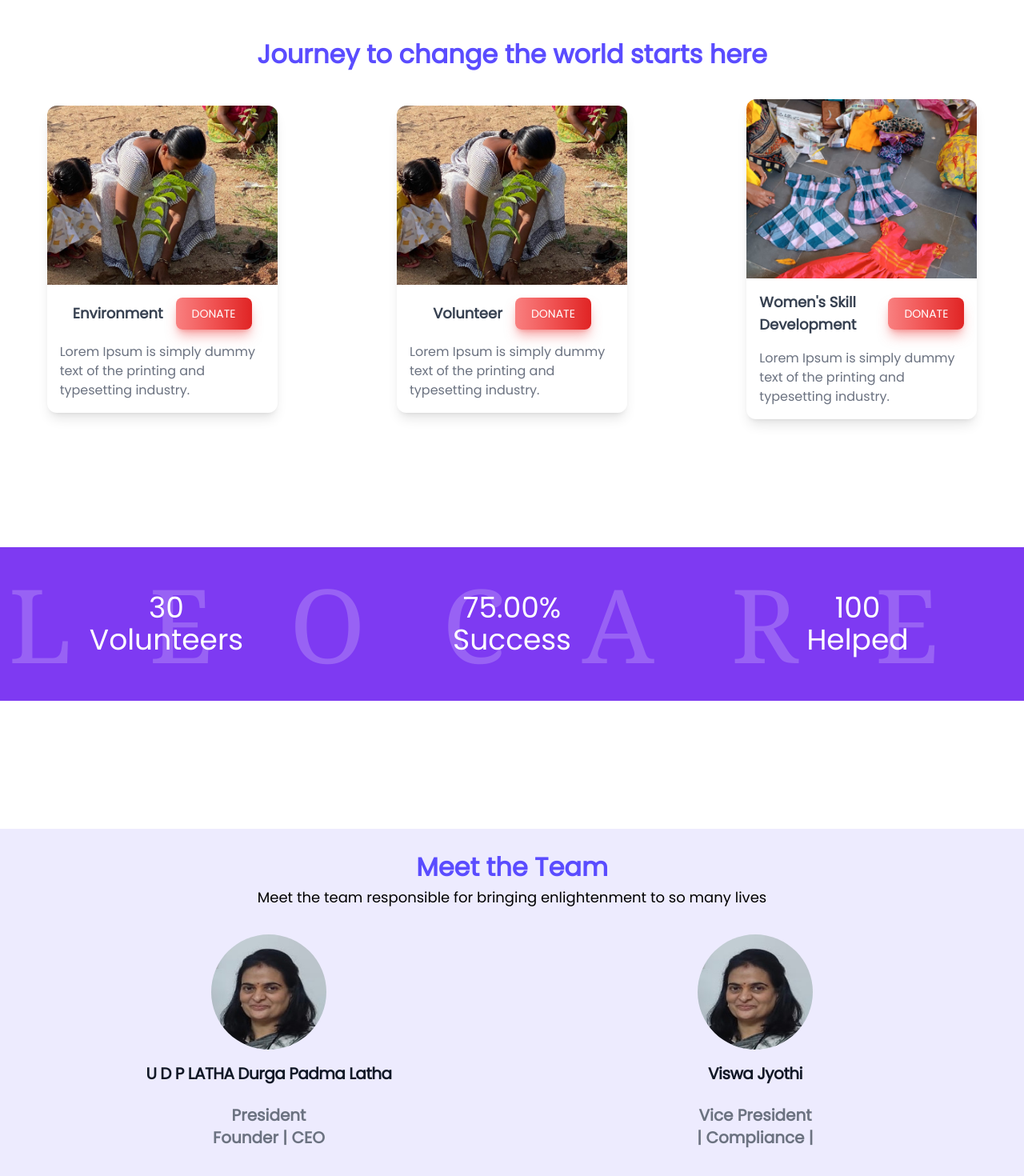
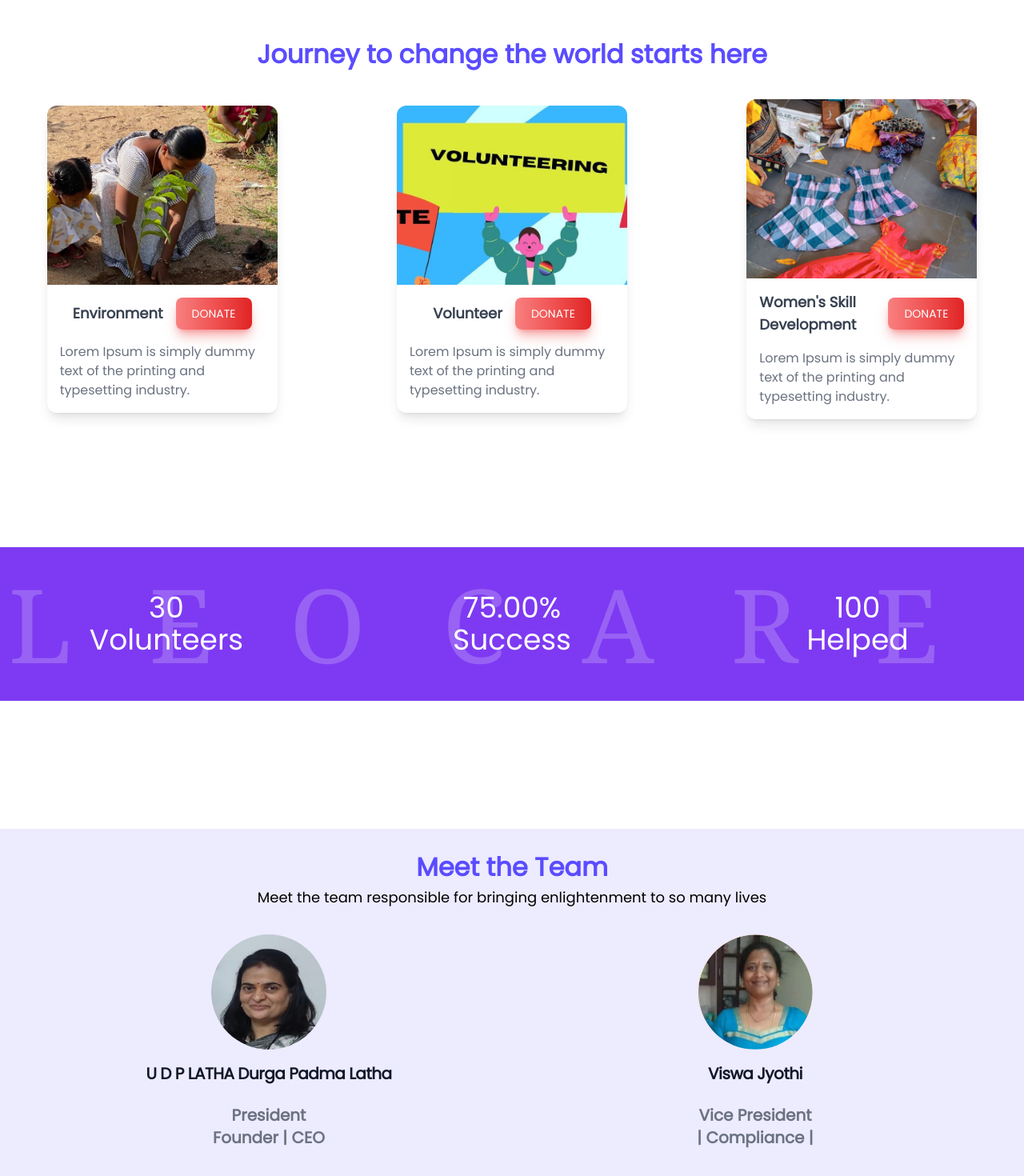
Before and after one commit to shreyagupta2405/Leocare, a React (Create React App) app in the folder Client/: page / in a window 1280 px wide. Shown: the part 3660-5130 px from the top of the page at 80% size. Built offline with nearby package versions, Linux system fonts and the light colour scheme; what tw-elements would draw is missing.

Commit message:
image of vp changed

```diff
--- a/Client/src/Components/Card.jsx
+++ b/Client/src/Components/Card.jsx
@@ -5,8 +5,8 @@ function Card({ link, title, imageUrl, body }) {
   return (
 
     <div className='card-container hover:transform w-72  overflow-hidden shadow-lg rounded-xl'>
-      <div className='image-container overflow-hidden h-56 mb-4'>
-        <img src={imageUrl} alt=''></img>
+      <div className='image-container w-full overflow-hidden h-56 mb-4'>
+        <img className='' src={imageUrl} alt=''></img>
       </div>
       <div className='card-title flex gap-4 px-4 justify-center items-center'>
         <a href={`/${link}`} className="block py-2 pl-3 pr-4 text-gray-700 rounded hover:bg-gray-100 md:hover:bg-transparent md:border-0 md:hover:text-blue-700 md:p-0 dark:text-gray-400 md:dark:hover:text-white dark:hover:bg-gray-700 dark:hover:text-white md:dark:hover:bg-transparent text-lg font-extrabold">{title}</a>
--- a/Client/src/Components/Cards.jsx
+++ b/Client/src/Components/Cards.jsx
@@ -2,6 +2,7 @@ import React from 'react'
 import Card from './Card'
 import img1 from "./images/envv.jpg";
 import img2 from "./images/skill.jpg";
+import imgv from './images/volunteer.jpeg';
 import img3 from "./images/kid.png";
 
 function Cards() {
@@ -24,7 +25,7 @@ function Cards() {
         <Card
           link={''}
           title='Volunteer'
-          imageUrl={img1}
+          imageUrl={imgv}
           body='Lorem Ipsum is simply dummy text of the printing and typesetting industry.'
         />
       </div>
--- a/Client/src/Components/Team.jsx
+++ b/Client/src/Components/Team.jsx
@@ -1,5 +1,6 @@
 import React from 'react'
 import img from "./images/team1.jpg";
+import img2 from './images/team2.png'
 
 function team() {
     return (
@@ -30,7 +31,7 @@ function team() {
 
                 <div className='justify-center block '>
                     <div className='flex justify-center'>
-                        <img className='mx-auto mb-4 w-36 h-36 rounded-full' src={img}></img>
+                        <img className='mx-auto mb-4 w-36 h-36 rounded-full' src={img2}></img>
                     </div>
                     <div className='text-center font-extrabold' >
                         <h3 className='text-xl font-bold tracking-tight text-gray-900 dark:text-white'>
```
Also changed, not shown: Client/src/Components/images/team2.png (added), Client/src/Components/images/volunteer.jpeg (added).
